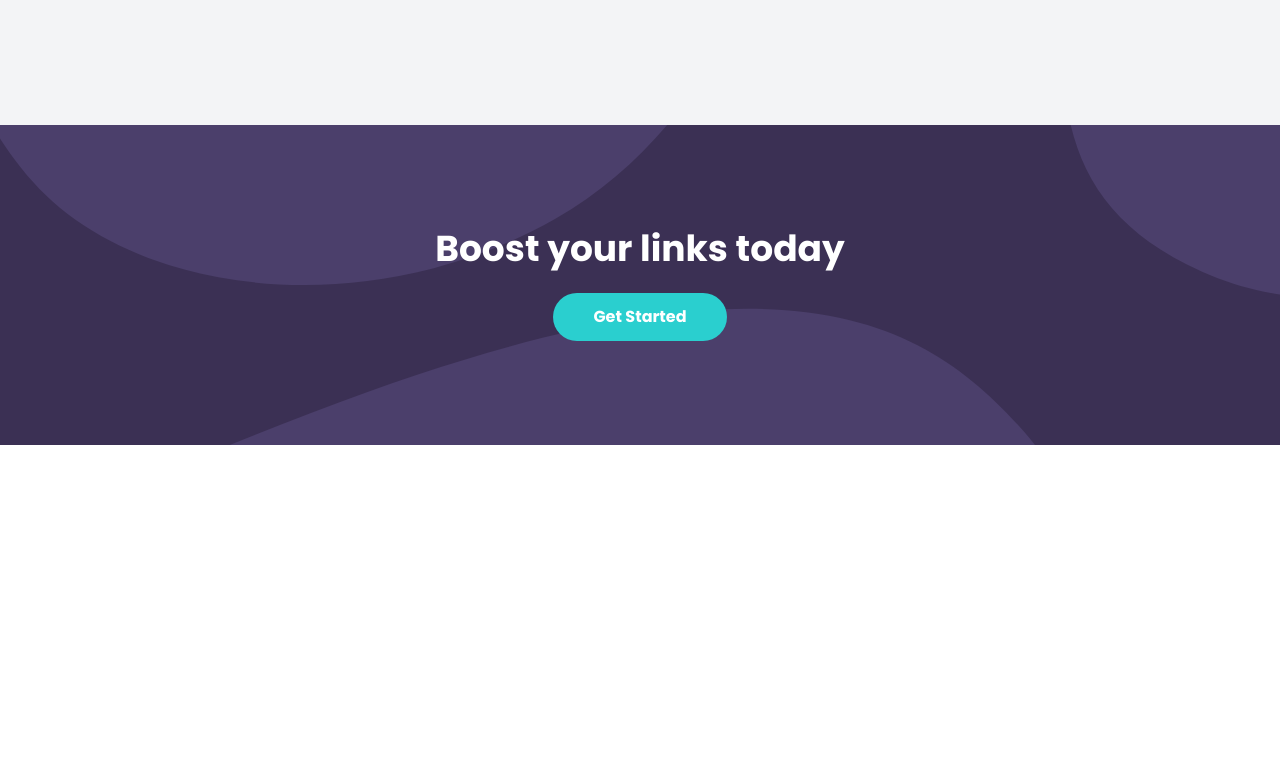
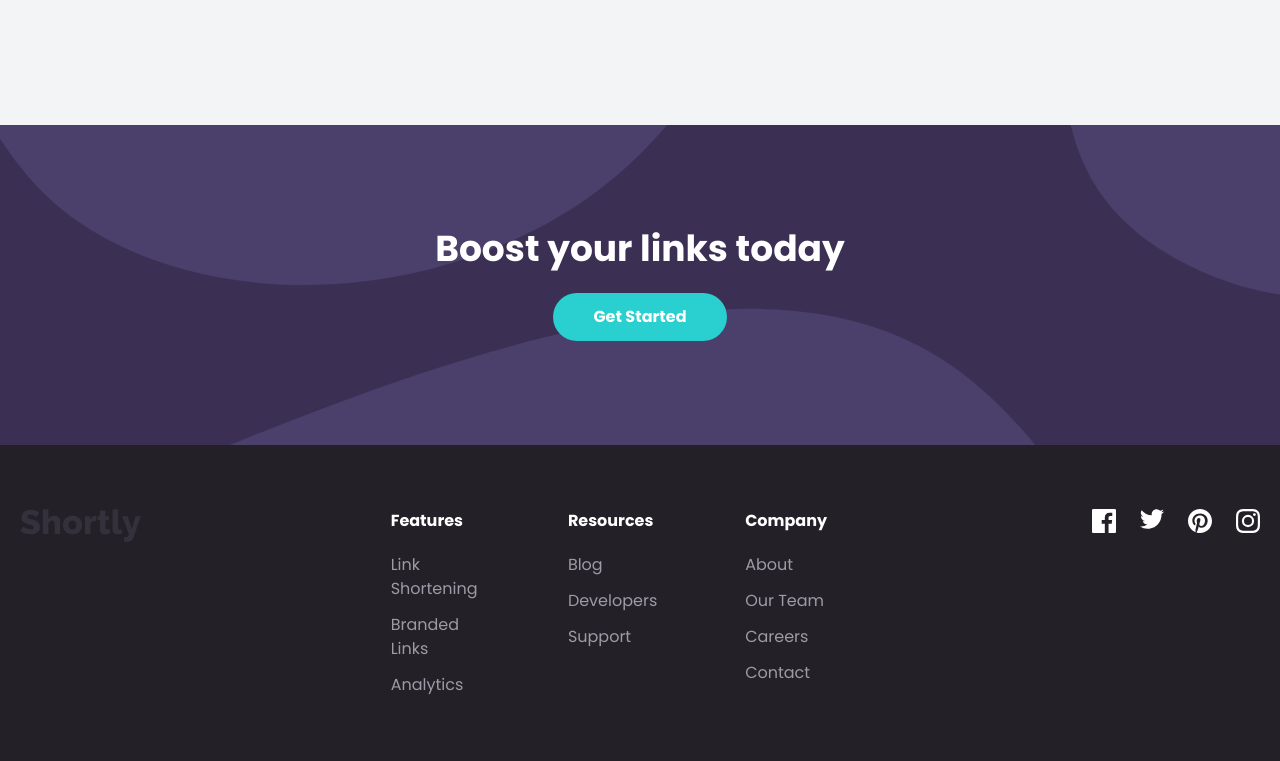
Before and after one commit to Mehedi107/Tailwind-Projects, a website: page Project-8/src/index.html in a window 1280 px wide. Shown: the part 1763-2524 px from the top of the page. Before the commit the page ends 2208 px from the top, so only its background shows below. Drawn offline with Linux system fonts and the light colour scheme.

Commit message:
add footer section

```diff
--- a/Project-8/src/index.html
+++ b/Project-8/src/index.html
@@ -280,5 +280,86 @@
         </button>
       </div>
     </section>
+
+    <footer class="py-16 bg-veryDarkViolet">
+      <div
+        class="container flex flex-col items-center justify-between mx-auto space-y-16 md:flex-row md:space-y-0 md:items-start"
+      >
+        <!-- Logo -->
+        <img src="../images/logo.svg" alt="" />
+
+        <!-- Menus Container -->
+        <div
+          class="flex flex-col space-y-16 md:space-x-20 md:flex-row md:space-y-0"
+        >
+          <!-- Menu 1 -->
+          <div class="flex flex-col items-center w-full md:items-start">
+            <div class="mb-5 font-bold text-white capitalize">Features</div>
+            <div class="flex flex-col items-center space-y-3 md:items-start">
+              <a href="#" class="capitalize text-grayishViolet hover:text-cyan"
+                >Link shortening</a
+              >
+              <a href="#" class="capitalize text-grayishViolet hover:text-cyan"
+                >Branded links</a
+              >
+              <a href="#" class="capitalize text-grayishViolet hover:text-cyan"
+                >Analytics</a
+              >
+            </div>
+          </div>
+
+          <!-- Menu 2 -->
+          <div class="flex flex-col items-center w-full md:items-start">
+            <div class="mb-5 font-bold text-white capitalize">Resources</div>
+            <div class="flex flex-col items-center space-y-3 md:items-start">
+              <a href="#" class="capitalize text-grayishViolet hover:text-cyan"
+                >Blog</a
+              >
+              <a href="#" class="capitalize text-grayishViolet hover:text-cyan"
+                >Developers</a
+              >
+              <a href="#" class="capitalize text-grayishViolet hover:text-cyan"
+                >Support</a
+              >
+            </div>
+          </div>
+
+          <!-- Menu 3 -->
+          <div class="flex flex-col items-center w-full md:items-start">
+            <div class="mb-5 font-bold text-white capitalize">Company</div>
+            <div class="flex flex-col items-center space-y-3 md:items-start">
+              <a href="#" class="capitalize text-grayishViolet hover:text-cyan"
+                >About</a
+              >
+              <a href="#" class="capitalize text-grayishViolet hover:text-cyan"
+                >Our Team</a
+              >
+              <a href="#" class="capitalize text-grayishViolet hover:text-cyan"
+                >Careers</a
+              >
+              <a href="#" class="capitalize text-grayishViolet hover:text-cyan"
+                >Contact</a
+              >
+            </div>
+          </div>
+        </div>
+
+        <!-- Social Container -->
+        <div class="flex space-x-6">
+          <a href="#">
+            <img src="../images/icon-facebook.svg" alt="" class="ficon" />
+          </a>
+          <a href="#">
+            <img src="../images/icon-twitter.svg" alt="" class="ficon" />
+          </a>
+          <a href="#">
+            <img src="../images/icon-pinterest.svg" alt="" class="ficon" />
+          </a>
+          <a href="#">
+            <img src="../images/icon-instagram.svg" alt="" class="ficon" />
+          </a>
+        </div>
+      </div>
+    </footer>
   </body>
 </html>
--- a/Project-8/src/input.css
+++ b/Project-8/src/input.css
@@ -31,3 +31,8 @@
   background-repeat: no-repeat;
   background-size: cover;
 }
+
+.ficon:hover {
+  filter: invert(79%) sepia(61%) saturate(464%) hue-rotate(130deg)
+    brightness(89%) contrast(85%);
+}
```
Also changed, not shown: Project-8/src/output.css.
